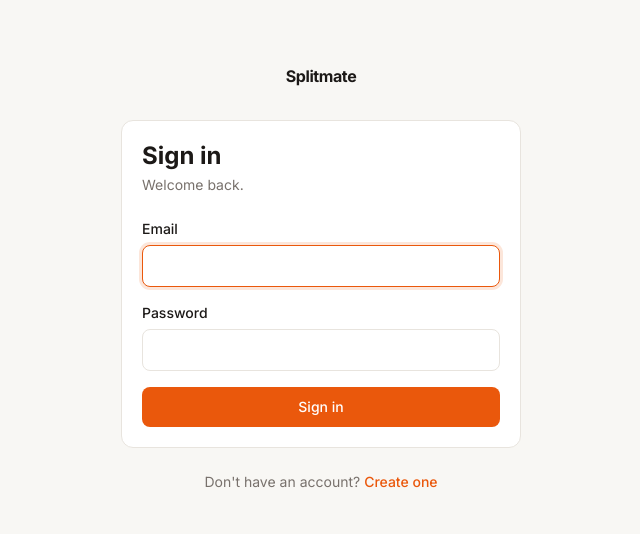
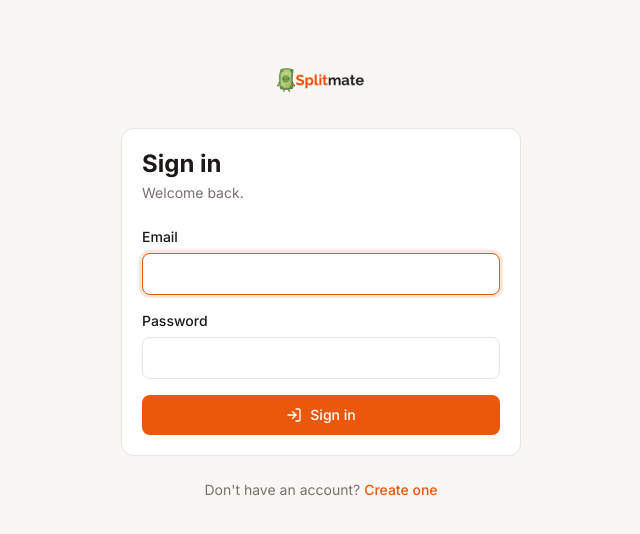
Before and after one commit to ShubhamSarda/splitmate, a React (Vite) app: page /login in a window 1280 px wide. Shown: the top 534 px of the page, without its empty margins (319-959 px from the left). Built offline with nearby package versions, Linux system fonts and the light colour scheme.

Commit message:
feat: replace text logo with image logo in Landing, Login, and Register pages; add icons to Login and Register buttons

```diff
--- a/package.json
+++ b/package.json
@@ -11,6 +11,7 @@
   },
   "dependencies": {
     "@tailwindcss/vite": "^4.2.4",
+    "lucide-react": "^1.14.0",
     "react": "^19.2.5",
     "react-dom": "^19.2.5",
     "react-router-dom": "^7.14.2",
--- a/src/components/AppHeader.jsx
+++ b/src/components/AppHeader.jsx
@@ -1,4 +1,5 @@
 import { Link, useNavigate } from 'react-router-dom'
+import { LogOut } from 'lucide-react'
 import { useAuth } from '../context/useAuth'
 
 export default function AppHeader() {
@@ -13,19 +14,14 @@
   return (
     <header className="sticky top-0 z-30 h-14 border-b border-line bg-surface">
       <div className="page flex h-full items-center justify-between">
-        <Link
-          to={user ? '/dashboard' : '/'}
-          className="text-base font-bold tracking-tight text-ink"
-        >
-          Splitmate
+        <Link to={user ? '/dashboard' : '/'}>
+          <img src="/logo.png" alt="Splitmate" className="h-8 w-auto" />
         </Link>
         {user && (
           <div className="flex items-center gap-4">
             <span className="text-sm text-ink-soft">{user.name}</span>
-            <button
-              onClick={handleLogout}
-              className="text-sm text-ink-muted transition-colors hover:text-ink-soft"
-            >
+            <button onClick={handleLogout} className="btn-secondary gap-2">
+              <LogOut size={16} />
               Sign out
             </button>
           </div>
--- a/src/pages/Dashboard.jsx
+++ b/src/pages/Dashboard.jsx
@@ -1,5 +1,6 @@
 import { useMemo } from 'react'
 import { Link } from 'react-router-dom'
+import { Plus } from 'lucide-react'
 import { useAuth } from '../context/useAuth'
 import { storage } from '../data/storage'
 import { userBalanceInGroup } from '../lib/balances'
@@ -32,7 +33,8 @@
         <div className="flex items-center justify-between">
           <h1 className="text-xl font-bold tracking-tight text-ink">Your groups</h1>
           {data.cards.length > 0 && (
-            <Link to="/group/new" className="btn-primary">
+            <Link to="/group/new" className="btn-primary gap-2">
+              <Plus size={16} />
               Create group
             </Link>
           )}
@@ -124,7 +126,8 @@
         <p className="mx-auto mt-2 max-w-sm text-sm text-ink-muted">
           Create your first group to start tracking shared expenses.
         </p>
-        <Link to="/group/new" className="btn-primary mt-6 inline-flex">
+        <Link to="/group/new" className="btn-primary mt-6 inline-flex gap-2">
+          <Plus size={16} />
           Create group
         </Link>
       </div>
--- a/src/pages/GroupDetail.jsx
+++ b/src/pages/GroupDetail.jsx
@@ -1,5 +1,6 @@
 import { useState } from 'react'
 import { Link, useParams, Navigate } from 'react-router-dom'
+import { PlusCircle } from 'lucide-react'
 import { useAuth } from '../context/useAuth'
 import { storage } from '../data/storage'
 import { calculateNetBalances, settleDebts } from '../lib/balances'
@@ -65,7 +66,8 @@
           </Link>
           <div className="mt-3 flex items-start justify-between gap-4">
             <h1 className="text-xl font-bold tracking-tight text-ink">{group.name}</h1>
-            <button onClick={() => setShowModal(true)} className="btn-primary shrink-0">
+            <button onClick={() => setShowModal(true)} className="btn-primary shrink-0 gap-2">
+              <PlusCircle size={16} />
               Add expense
             </button>
           </div>
--- a/src/pages/Landing.jsx
+++ b/src/pages/Landing.jsx
@@ -10,7 +10,7 @@
     <div className="min-h-screen bg-canvas">
       <header className="h-14 border-b border-line bg-surface">
         <div className="page flex h-full items-center justify-between">
-          <span className="text-base font-bold tracking-tight text-ink">Splitmate</span>
+          <img src="/logo.png" alt="Splitmate" className="h-8 w-auto" />
           <Link
             to="/login"
             className="text-sm text-ink-muted transition-colors hover:text-ink-soft"
--- a/src/pages/Login.jsx
+++ b/src/pages/Login.jsx
@@ -1,5 +1,6 @@
 import { useState } from 'react'
 import { Link, Navigate, useNavigate } from 'react-router-dom'
+import { LogIn } from 'lucide-react'
 import { useAuth } from '../context/useAuth'
 
 export default function Login() {
@@ -23,8 +24,8 @@
   return (
     <div className="min-h-screen bg-canvas">
       <div className="page flex flex-col items-center pt-16 pb-10">
-        <Link to="/" className="text-base font-bold tracking-tight text-ink">
-          Splitmate
+        <Link to="/">
+          <img src="/logo.png" alt="Splitmate" className="h-8 w-auto" />
         </Link>
         <div className="mt-8 w-full max-w-[400px] card">
           <h1 className="text-xl font-bold text-ink">Sign in</h1>
@@ -41,7 +42,8 @@
             {error && (
               <div className="rounded-lg bg-neg-bg px-3 py-2 text-sm text-neg">{error}</div>
             )}
-            <button type="submit" className="btn-primary w-full">
+            <button type="submit" className="btn-primary w-full gap-2">
+              <LogIn size={16} />
               Sign in
             </button>
           </form>
--- a/src/pages/Register.jsx
+++ b/src/pages/Register.jsx
@@ -1,5 +1,6 @@
 import { useState } from 'react'
 import { Link, Navigate, useNavigate } from 'react-router-dom'
+import { UserPlus } from 'lucide-react'
 import { useAuth } from '../context/useAuth'
 
 export default function Register() {
@@ -24,8 +25,8 @@
   return (
     <div className="min-h-screen bg-canvas">
       <div className="page flex flex-col items-center pt-16 pb-10">
-        <Link to="/" className="text-base font-bold tracking-tight text-ink">
-          Splitmate
+        <Link to="/">
+          <img src="/logo.png" alt="Splitmate" className="h-8 w-auto" />
         </Link>
         <div className="mt-8 w-full max-w-[400px] card">
           <h1 className="text-xl font-bold text-ink">Create your account</h1>
@@ -43,7 +44,8 @@
             {error && (
               <div className="rounded-lg bg-neg-bg px-3 py-2 text-sm text-neg">{error}</div>
             )}
-            <button type="submit" className="btn-primary w-full">
+            <button type="submit" className="btn-primary w-full gap-2">
+              <UserPlus size={16} />
               Create account
             </button>
           </form>
```
Also changed, not shown: public/logo.png (added), 1 other file (tests, documents, lock files or other folders).
